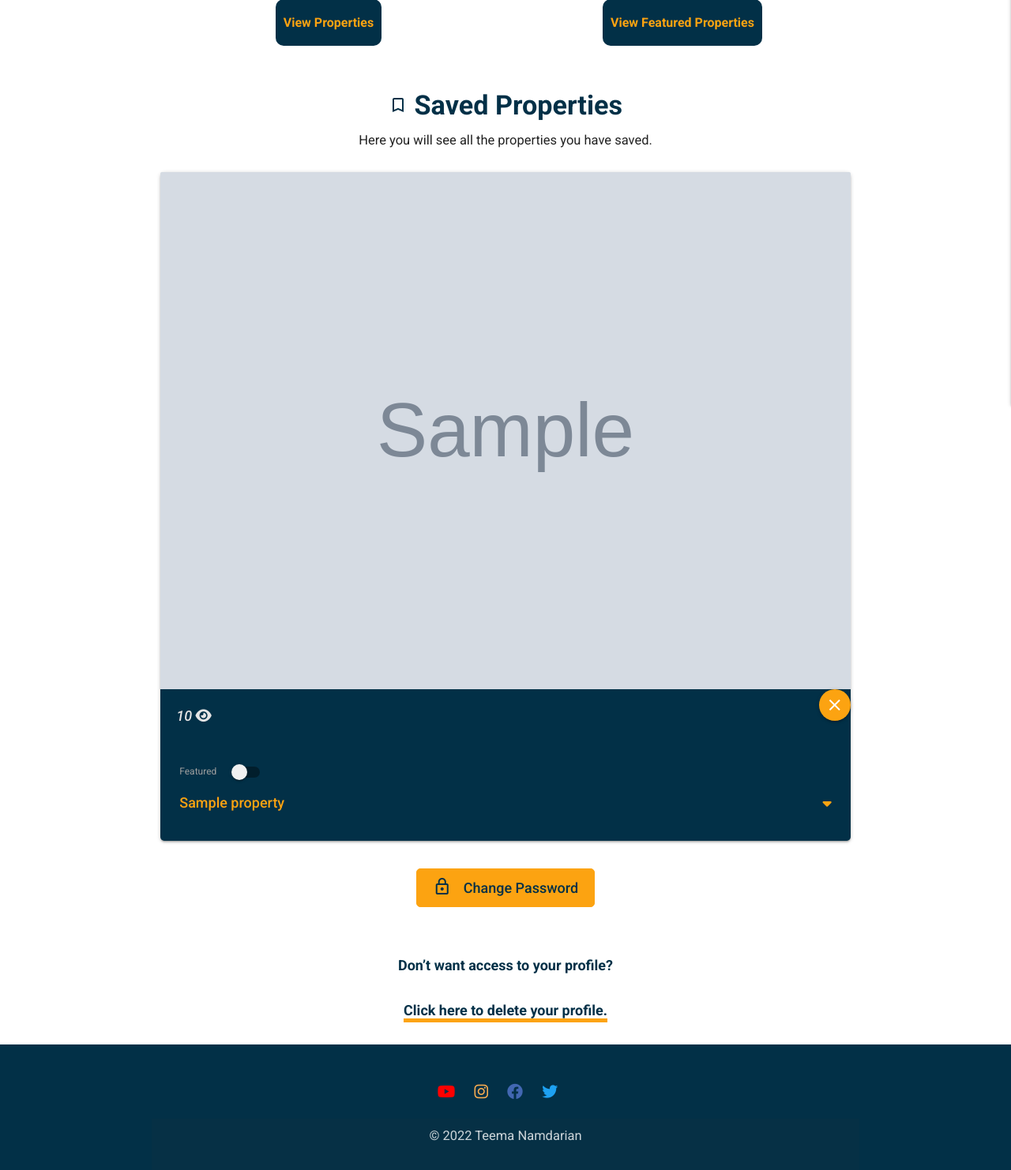
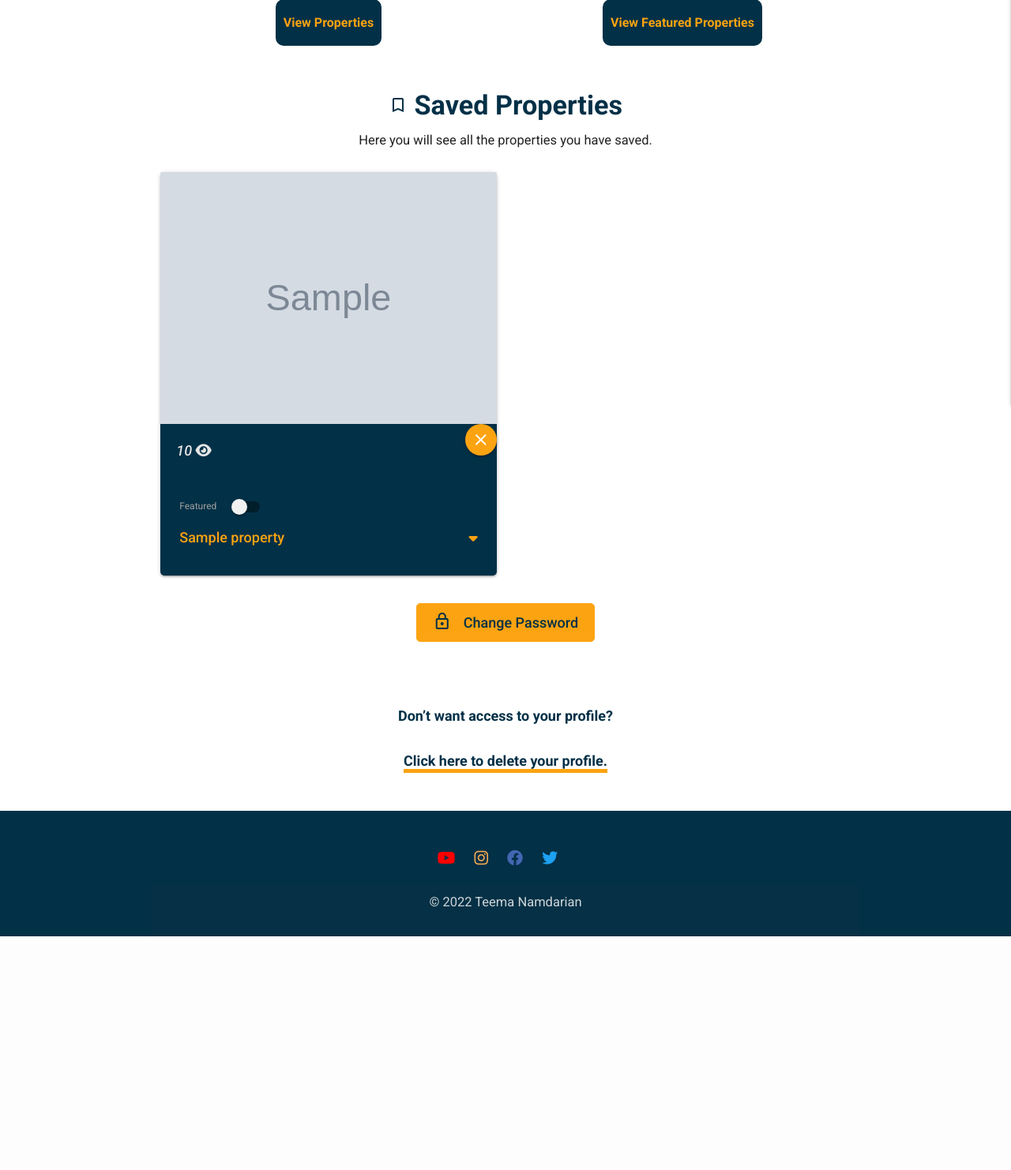
Before and after one commit to TNamdarian/seven-terraces, a Flask app: page /profile/admin in a window 1280 px wide. Shown: the part 347-1829 px from the top of the page at 79% size. After the commit the page ends 1533 px from the top, so only its background shows below. Run offline with Flask 2, Linux system fonts and the light colour scheme; the visitor is signed in with stand-in values (Sample User, id 1); grey boxes marked "Sample" are stand-in pictures; a database or web service that is not in the repository returns one stand-in record (values such as "Sample title"); some libraries are stand-ins or nearby versions.

Commit message:
Edit profile template and saved property section

```diff
--- a/templates/profile.html
+++ b/templates/profile.html
@@ -31,6 +31,7 @@
     </div>
 </div>
 <!-- Bookmarked Items -->
+<div class="container">
     <div class="row center-align bookmark-row">
         <div class="col s12 m12 l12 ">
             <h4 class="saved-properties-h">
@@ -40,12 +41,13 @@
             <p class="bookmark-p">Here you will see all the properties you have saved.</p>
         </div>
     </div>
+</div>
 <!-- Property Cards -->
 <div class="container">
-    <div class="row centre-align">
-        <div class="col s12 m12 l12">
+    <div class="row">
+        {% for property in properties %}
+        <div class="col s12 m6 l6">
             <!-- Loop over all of the items-->
-            {% for property in properties %}
             <div class="card sticky-action blue-section property-card">
                 <!-- Card Img -->
                 <div class="card-image waves-effect waves-block waves-light">
@@ -94,15 +96,15 @@
                 </div>
             </div>
         </div>
+        {% endfor %}
     </div>
 </div>
-{% endfor %}
 <!-- Manage Profile -->
-<section class="container">
-    <div class="row center-align">
-        <div class="col s12 m12 l12 center-align">
+<div class="center-align container">
+    <div class="row">
+        <div class="col s12 m12 l12">
             <!-- Change password -->
-            <div class="center-align">
+            <div>
                 <!-- Change password Modal Trigger -->
                 <a href="#change_password_modal" class="waves-effect waves-light change-pw-btn modal-trigger"> <i class="material-icons left">lock_outline</i>
                     Change Password
@@ -132,13 +134,14 @@
                             <!-- Submit Button -->
                             <button type="submit" class="btn modal-delete-btn" aria-label="Change Password">Change Password</button>
                         </div>
-                </div>
                     </form>
                 </div>
             </div>
         </div>
     </div>
     <!-- Delete account -->
+    <div class="row">
+        <div class="col s12 m12 l12">
             <div class="center-align">
                 <p class="delete-p">Don’t want access to your profile?</p>
                 <!-- Delete account Modal Trigger -->
@@ -172,5 +175,5 @@
             </div>
         </div>
     </div>
-</section>
+</div>
 {% endblock %}
```
Also changed, not shown: templates/index.html (+12 -0 lines). Lines whose indentation alone changed are shown as unchanged.
